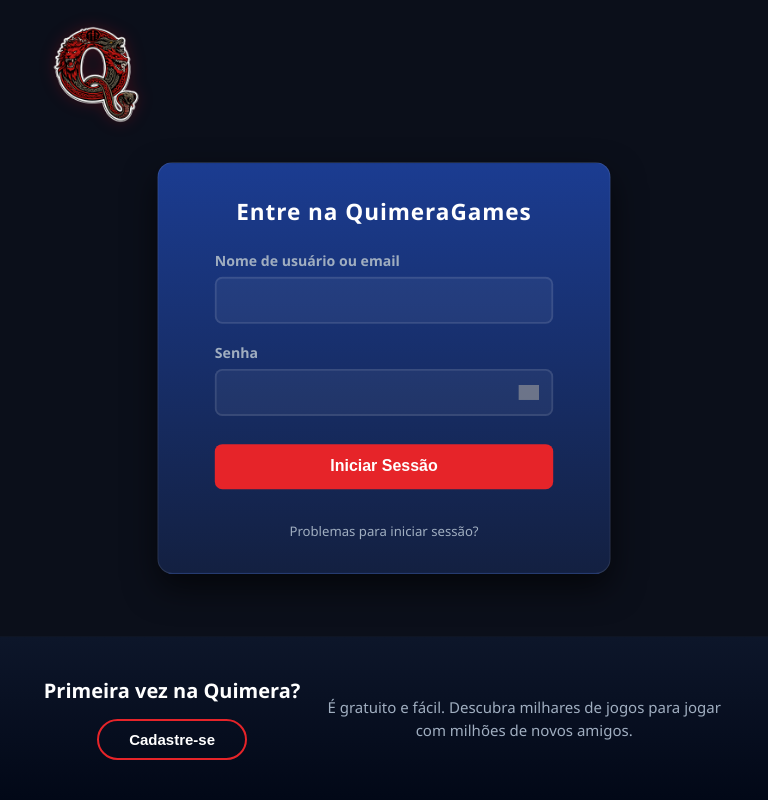
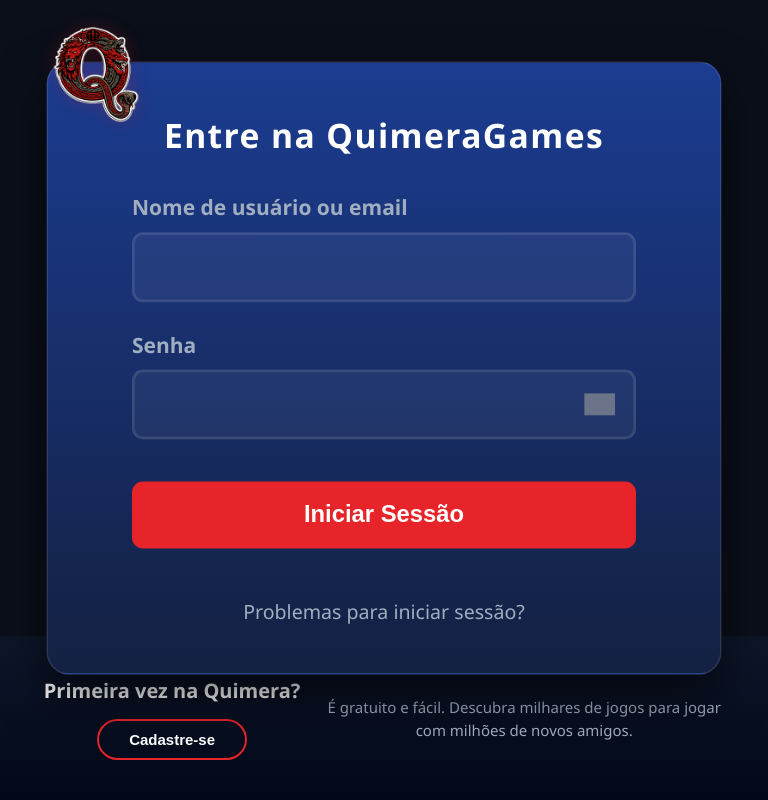
Before and after one commit to Guilherme-odias/ProjIntegrador, a PHP site: page /GitHub/Entrar.php in a window 768 px wide. Run offline with PHP 8.4, Linux system fonts and the light colour scheme; grey boxes are pictures that could not be loaded.

Commit message:
asd
iPad

```diff
--- a/Site_QuimeraGames/Entrar/styless.css
+++ b/Site_QuimeraGames/Entrar/styless.css
@@ -301,3 +301,11 @@ input{
 }
 
 }
+
+@media screen and (min-width: 768px) and (max-width: 1180px) {
+
+.h1box{
+ transform: scale(1.4);
+}
+
+}
```
